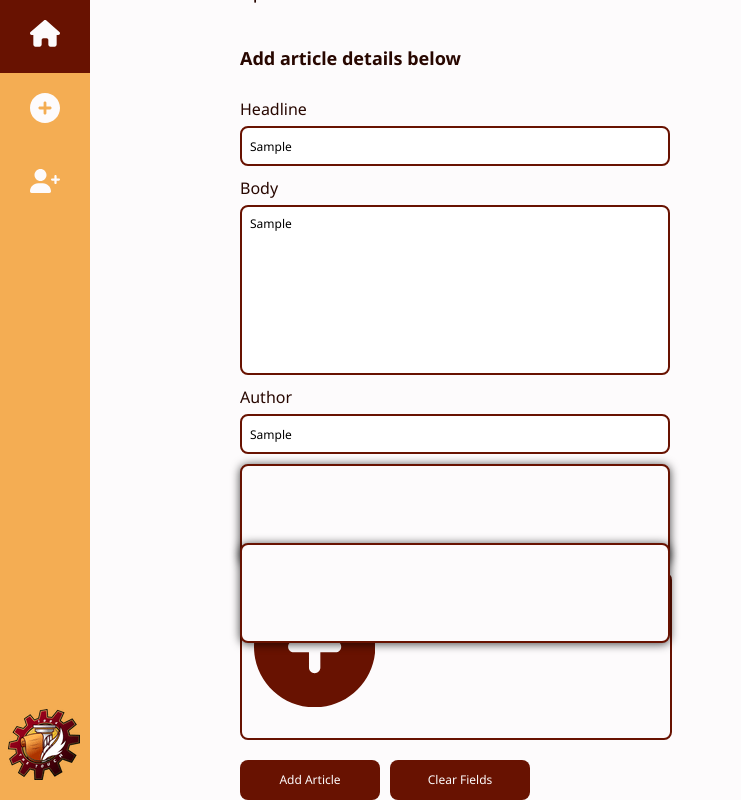
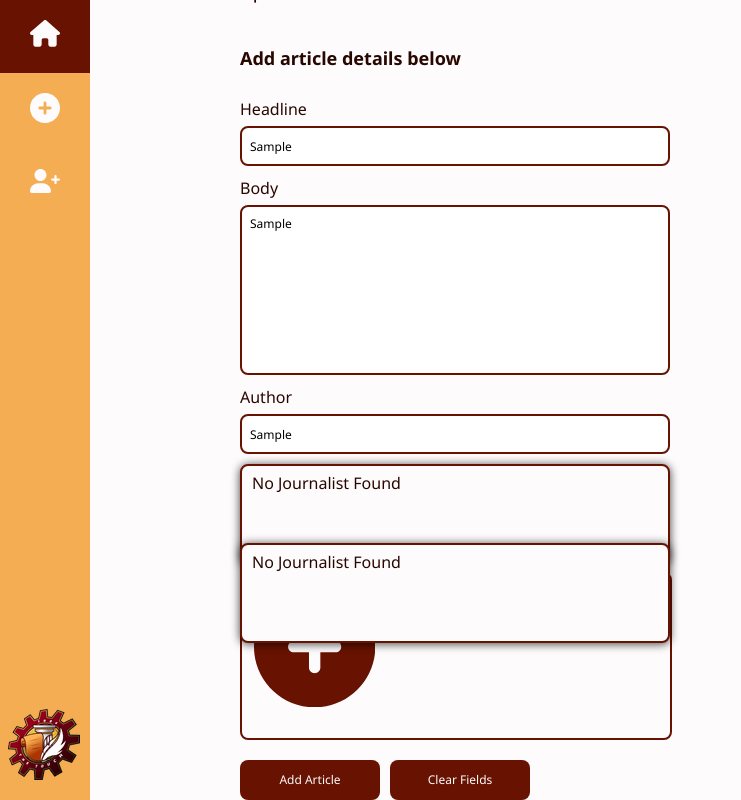
Before and after one commit to chrisg25/thetouch-v2, a React (Vite) app in the folder admin-client/: page / in a window 1280 px wide. Both pictures are taken after typing "Sample", "Sample", "Sample", "Sample" into the empty fields and a click on the button "Add Article". Shown: the part 49-849 px from the top of the page, without its empty margins (0-741 px from the left). Built offline with nearby package versions, Linux system fonts and the light colour scheme.

Commit message:
added conditional state for rendering not found journalist

```diff
--- a/admin-client/src/components/Input.tsx
+++ b/admin-client/src/components/Input.tsx
@@ -39,6 +39,9 @@ const Input: FC<InputProps> = ({
   setSelectedArtist,
 }) => {
   const [showDropdown, setShowDropdown] = useState(false);
+  const filteredJournalist = dummyJournalists.filter(({ name }) => {
+    return name.toLowerCase().includes(`${value}`.toLowerCase());
+  });
   const inputComponent = !isTextarea ? (
     <input
       className="add-articles__input-field"
@@ -68,11 +71,8 @@ const Input: FC<InputProps> = ({
       {inputComponent}
       {showDropdown && (
         <ul className={`add-articles__graphics-artist`} hidden={!showDropdown}>
-          {dummyJournalists
-            .filter(({ name }) => {
-              return name.toLowerCase().includes(`${value}`.toLowerCase());
-            })
-            .map((journalistDetails) => (
+          {filteredJournalist.length >= 1 ? (
+            filteredJournalist.map((journalistDetails) => (
               <li
                 key={journalistDetails.name}
                 className="add-articles__graphics-artist-item"
@@ -83,7 +83,15 @@ const Input: FC<InputProps> = ({
               >
                 <h1>{journalistDetails.name}</h1>
               </li>
-            ))}
+            ))
+          ) : (
+            <li
+              onClick={() => setShowDropdown((prevState) => false)}
+              className="add-articles__graphics-artist-item"
+            >
+              <h1>No Journalist Found</h1>
+            </li>
+          )}
         </ul>
       )}
     </>
```
